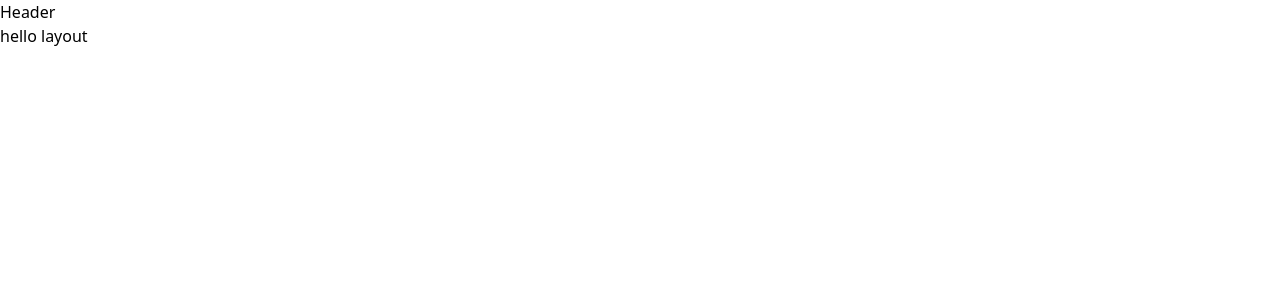
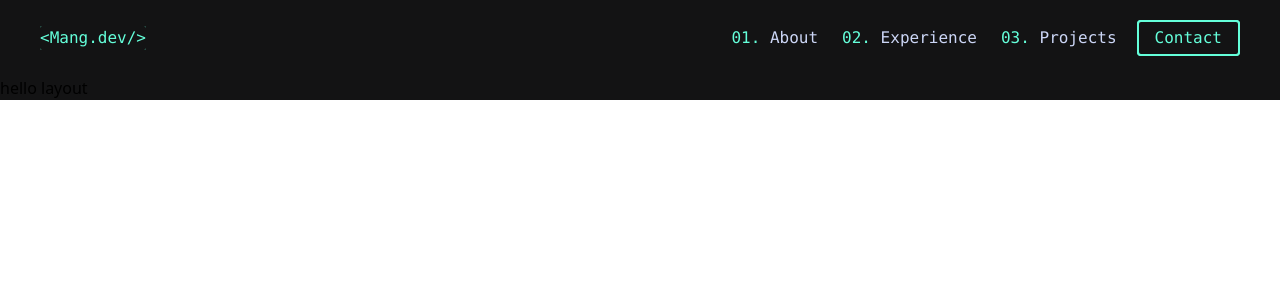
Before and after one commit to MTouthang/mang-dev, a React (Vite) app: page / in a window 1280 px wide. Shown: the top 300 px of the page. Built offline with nearby package versions, Linux system fonts and the light colour scheme; the HTML template or start-up script is replaced by a standard one.

Commit message:
feat: tailwind config and header

```diff
--- a/src/Layout/Header.jsx
+++ b/src/Layout/Header.jsx
@@ -1,5 +1,46 @@
 const Header = () => {
-  return <div>Header</div>;
+  return (
+    <>
+      <header className="px-10 py-5 ">
+        <nav className="flex items-center justify-between font-mono text-primary-light">
+          {/* <!-- nav logo --> */}
+          <div className="bg-primary-light rounded-sm">
+            <p className="bg-primary-bg  rounded-sm hover:-translate-y-1 hover:-translate-x-1 transition ease-in-out ">
+              {`<Mang.dev/>`}
+            </p>
+          </div>
+
+          {/* <!-- nav menu items and button --> */}
+          <div className="flex items-center gap-5 ">
+            <ol className=" gap-6 text-primary-dark hidden md:block md:flex">
+              <li>
+                <a href="#about" className="hover:text-primary-light">
+                  <span className="text-primary-light">01.</span> About{" "}
+                </a>
+              </li>
+
+              <li>
+                <a href="#experience" className="hover:text-primary-light">
+                  <span className="text-primary-light">02.</span> Experience
+                </a>
+              </li>
+
+              <li>
+                <a href="#projects" className="hover:text-primary-light">
+                  <span className="text-primary-light">03.</span> Projects
+                </a>
+              </li>
+            </ol>
+            <div className="bg-primary-light rounded">
+              <button className="py-1 px-4 border-2 rounded border-primary-light hover:-translate-y-1 hover:-translate-x-1 bg-primary-bg transition ease-in-out font-mono">
+                <a href="#contact"> Contact </a>
+              </button>
+            </div>
+          </div>
+        </nav>
+      </header>
+    </>
+  );
 };
 
 export default Header;
--- a/src/Layout/Layout.jsx
+++ b/src/Layout/Layout.jsx
@@ -3,7 +3,7 @@ import Header from "./Header";
 // eslint-disable-next-line react/prop-types
 const Layout = ({ children }) => {
   return (
-    <div>
+    <div className="bg-primary-bg">
       <Header />
       {children}
     </div>
--- a/tailwind.config.js
+++ b/tailwind.config.js
@@ -2,7 +2,16 @@
 export default {
   content: ["./index.html", "./src/**/*.{js,ts,jsx,tsx}"],
   theme: {
-    extend: {},
+    extend: {
+      colors: {
+        primary: {
+          bg: "#131314",
+          light: "#64FFDA",
+          default: "#0A192F",
+          dark: "#CCD6F6",
+        },
+      },
+    },
   },
   plugins: [],
 };
```
